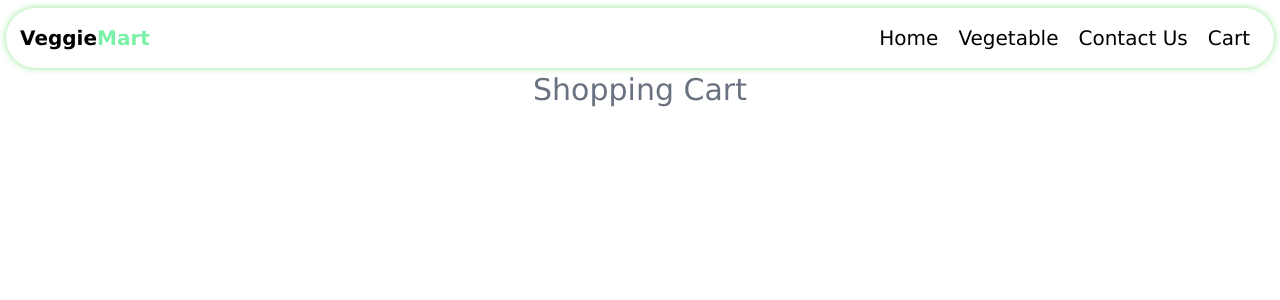
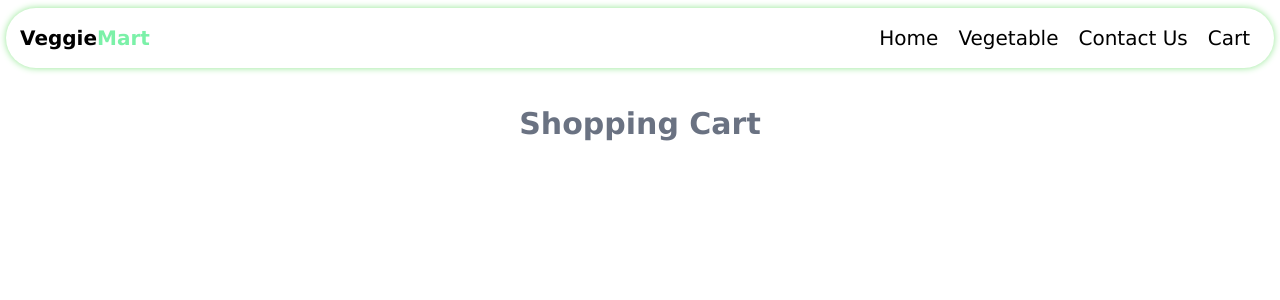
Before and after one commit to AtharvBolke99/veggieMart, a React (Vite) app: page /cart in a window 1280 px wide. Shown: the top 300 px of the page. Built offline with nearby package versions, Linux system fonts and the light colour scheme.

Commit message:
cart page updated

```diff
--- a/src/views/Cart.jsx
+++ b/src/views/Cart.jsx
@@ -8,7 +8,7 @@ function Cart() {
     <div>
       <Navbar />
       <div>
-        <h2 className="text-3xl text-gray-500 text-center">Shopping Cart</h2>
+        <h2 className="text-3xl text-gray-500 font-bold text-center my-10">Shopping Cart</h2>
       </div>
     </div>
   );
```
